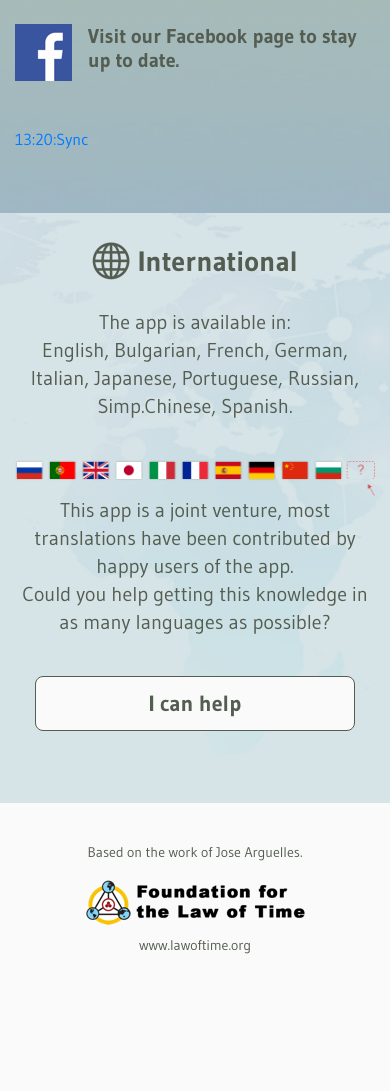
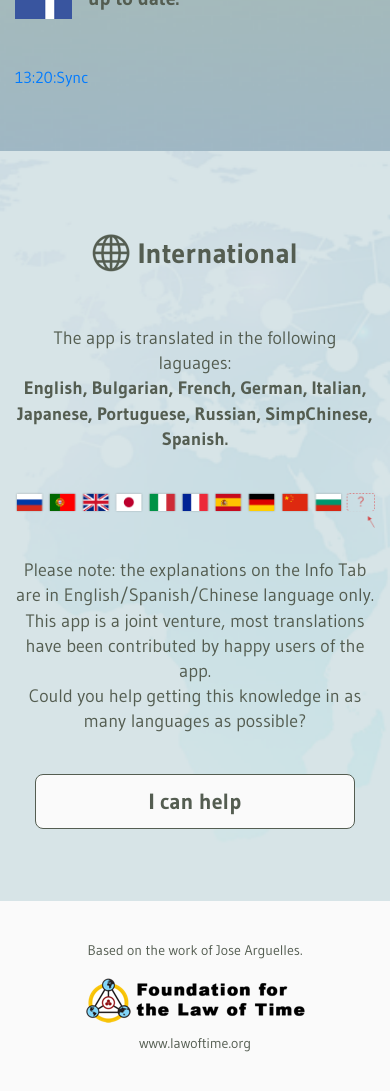
Before and after one commit to redhousestudio/1320sync.github.io, a Jekyll site: the page built from index.html, in a window 390 px wide and 1400 px high, scrolled down 5504 px, cut to the strip 308-1399 px from the top of the window. Built offline with Jekyll 4.4.1, drawn with Linux system fonts in a browser that asks for light colours; nearby versions of some CDN libraries; before the commit the page ends 6806 px from its top, so only the background shows below that.

Commit message:
final tweaks!

```diff
--- a/_includes/head.html
+++ b/_includes/head.html
@@ -12,7 +12,7 @@
   </script>
   <script src="https://www.google-analytics.com/analytics.js" async></script>
   <meta name="keywords" content="Maya, mayan, calendar, 13 moon, 13moons, iPhone, iPad, iPod touch, app store, dreamspell, wavespell,Tzolkin, kin, Reading, iPhone, app, application, calculator,Calculate, synchronization, sync, 13 20 sync, 1320sync, 1320, 13 20,13 moon calendar application, 1320sync, moon, 13 moon, 13 moon cycle,maya calendar app for iphone, 13:20 sync, 1320sync.com, mayan calendariphone app, 13 20 calendar, 13 moon calendar app for iphone, 13:20sync kin number, 13:20sync, apps maya, calculate the kin, iphone app13:20:sync, iphone calendar vector, iphone mayan calendar, kincalendar, maya 1320, mayan calendar kin calculate, astrology">
-  <link rel="stylesheet" href="https://fonts.googleapis.com/css?family=Gudea:400,400i,700|Kalam">
+  <link rel="stylesheet" href="https://fonts.googleapis.com/css?family=Gudea:400,400i,700|Kalam|Lora">
   <link rel="stylesheet" href="https://cdnjs.cloudflare.com/ajax/libs/slick-carousel/1.9.0/slick.css" integrity="sha256-3h45mwconzsKjTUULjY+EoEkoRhXcOIU4l5YAw2tSOU=" crossorigin="anonymous" />
   <link rel="stylesheet" href="https://cdnjs.cloudflare.com/ajax/libs/slick-carousel/1.9.0/slick-theme.css" integrity="sha256-etrwgFLGpqD4oNAFW08ZH9Bzif5ByXK2lXNHKy7LQGo=" crossorigin="anonymous" />
 	<link rel="stylesheet" href="https://cdnjs.cloudflare.com/ajax/libs/twitter-bootstrap/4.3.1/css/bootstrap.min.css" integrity="sha256-YLGeXaapI0/5IgZopewRJcFXomhRMlYYjugPLSyNjTY=" crossorigin="anonymous" />
--- a/css/style.css
+++ b/css/style.css
@@ -170,7 +170,7 @@
 #iphone-video .i-video {
   left: 171px;
   position: absolute;
-  top: 47px;
+  top: 45px;
 }
 
 
@@ -180,6 +180,7 @@
 }
 
 .message-section .message-title {
+  font-family: 'Lora', cursive;
   color: #EFF2EF;
   line-height: 1.4;
   font-weight: bold;
@@ -199,14 +200,19 @@
   background-position: center;
 }
 
+.international-section .inter-title {
+  margin-top: 70px !important;
+}
+
 .international-section .inter-title .inter-title-icon {
   margin-top: -3px;
   vertical-align: top;
 }
 
 .international-section .inter-text {
-  font-size: 20px;
+  font-size: 18px;
   line-height: 1.4;
+  margin-top: 30px;
 }
 
 .international-section .image {
@@ -224,7 +230,6 @@
 }
 
 .international-section .btn:hover {
-  background-color: #fafafa;
   border-color: #f5a623;
   color: #f5a623;
 }
@@ -420,6 +425,10 @@
     left: 19px;
   }
 
+  .message-section .message-title {
+    font-size: 24px;
+  }
+
   .footer {
     padding: 40px 0;
   }
--- a/index.html
+++ b/index.html
@@ -13,8 +13,8 @@
 						<h1 class="iphone-title text-center mt-3 mt-md-4 mt-lg-5 mb-4">Galactivate Your Being</h1>
 					</div>
 					<div id="iphone-video">
-						<video class="i-video" width="158" height="280" loop autoplay muted style="object-fit: fill;">
-					  	<source src="/video/AppWebPreview01.mov" type="video/mp4">
+						<video class="i-video" width="158" height="284" loop autoplay muted style="object-fit: fill;">
+					  	<source src="/video/AppWebPreview02.m4v" type="video/mp4">
 						  Your browser does not support HTML5 video.
 						</video>
 					</div>
@@ -101,9 +101,10 @@
 			<div class="row">
 				<div class="col-12">
 					<h3 class="inter-title font-weight-bold mb-1 pt-3 mt-3"><span class="inter-title-icon d-inline-block mr-2"><img src="/images/IconInt.png" alt="icon"></span>International</h3>
-					<p class="inter-text py-4"><span class="d-block">The app is available in:</span>English, Bulgarian, French, German, Italian, Japanese, Portuguese, Russian, Simp.Chinese, Spanish.</p>
+					<p class="inter-text py-4"><span class="d-block">The app is translated in the following laguages:</span><strong>English, Bulgarian, French, German, Italian, Japanese, Portuguese, Russian, SimpChinese, Spanish.</strong></p>
 					<img src="/images/CountryFlags.png" class="image" alt="flags-img" width="100%">
-					<p class="inter-text pb-3 mb-4">This app is a joint venture, most translations have been contributed by happy users of the app.</br>Could you help getting this knowledge in as many languages as possible?</p>
+					<p class="inter-text pb-3 mb-4">Please note: the explanations on the Info Tab are in English/Spanish/Chinese language only.<br />
+					This app is a joint venture, most translations have been contributed by happy users of the app.</br>Could you help getting this knowledge in as many languages as possible?</p>
 					<a href="https://spreadsheets.google.com/viewform?formkey=dEJTOXBEVVM5ODZyOFVFa004dmtLSGc6MQ" target="_blank" class="btn btn-primary font-weight-bold mb-4">I can help</a>
 				</div>
 			</div>
--- a/updateinfo.html
+++ b/updateinfo.html
@@ -6,6 +6,7 @@
 <style type="text/css">
 <!--
 body {
+	background-color: #F2F1EE;
 	margin: 15px;
 }
 .styleHD {
```
Also changed, not shown: support.md (+1 -1 lines), 1 other file.
